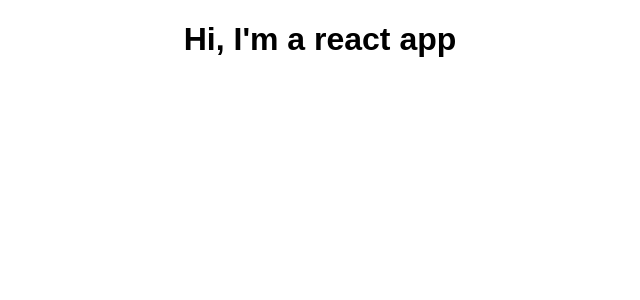
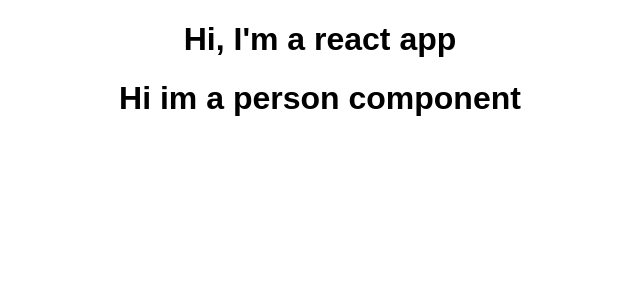
Before and after one commit to sachdev18/React-Starter, a React (Create React App) app: page / in a window 1280 px wide. Shown: the top 300 px of the page, without its empty margins (320-960 px from the left). Built offline with nearby package versions, Linux system fonts and the light colour scheme.

Commit message:
Added person component

```diff
--- a/src/App.js
+++ b/src/App.js
@@ -1,11 +1,13 @@
 import React, { Component } from 'react';
 import './App.css';
+import Person from './Person/Person.js';
 
 class App extends Component {
   render() {
     return (
       <div className="App">
         <h1>Hi, I'm a react app</h1>
+        <Person />
       </div>
     );
   }
--- a/src/Person/Person.js
+++ b/src/Person/Person.js
@@ -0,0 +1,7 @@
+import React from 'react';
+
+const person = () => {
+    return <h1>Hi im a person component</h1>
+}
+
+export default person;
```
